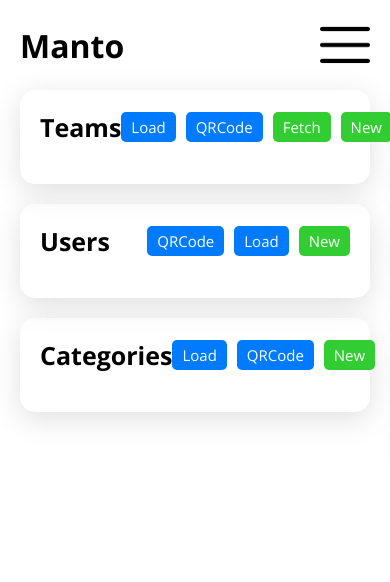
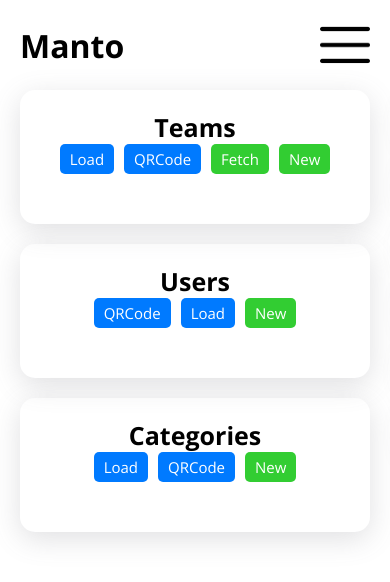
Before and after one commit to pooriaahmadi/manto, a React (Create React App) app: page /admin in a window 390 px wide. Shown: the top 582 px of the page. Built offline with nearby package versions, Linux system fonts and the light colour scheme.

Commit message:
responsive and styling fix

```diff
--- a/src/assets/scss/admin.scss
+++ b/src/assets/scss/admin.scss
@@ -3,7 +3,25 @@
     padding: 0 20px;
     .teams {
         width: 100%;
-        .teams-inline {
+        .actions {
+            box-shadow: rgba(100, 100, 111, 0.2) 0px 7px 29px 0px;
+            padding: 20px;
+            border-radius: 15px;
+            display: grid;
+            grid-template-columns: repeat(auto-fit, minmax(150px, 1fr));
+            gap: 20px;
+            .action {
+                text-decoration: none;
+                color: white;
+                background-color: #007AFF;
+                padding: 10px;
+                border-radius: 10px;
+                text-align: center;
+                font-weight: bold;
+            }
+        }
+        .teams-inline,
+        .actions {
             width: 100%;
             margin-bottom: 20px;
         }
--- a/src/assets/scss/responsive.scss
+++ b/src/assets/scss/responsive.scss
@@ -25,6 +25,7 @@
     }
     .teams-inline {
         .top {
+            flex-direction: column;
             h1 {
                 font-size: 25px;
             }
--- a/src/assets/scss/teamsinline.scss
+++ b/src/assets/scss/teamsinline.scss
@@ -11,9 +11,13 @@
         padding-right: 20px;
         >.controls {
             display: flex;
+            flex-wrap: wrap;
+            justify-content: center;
+            align-items: center;
             >.new,
             .qrcode,
             button {
+                margin-bottom: 10px;
                 text-decoration: none;
                 color: white;
                 background-color: limegreen;
```
